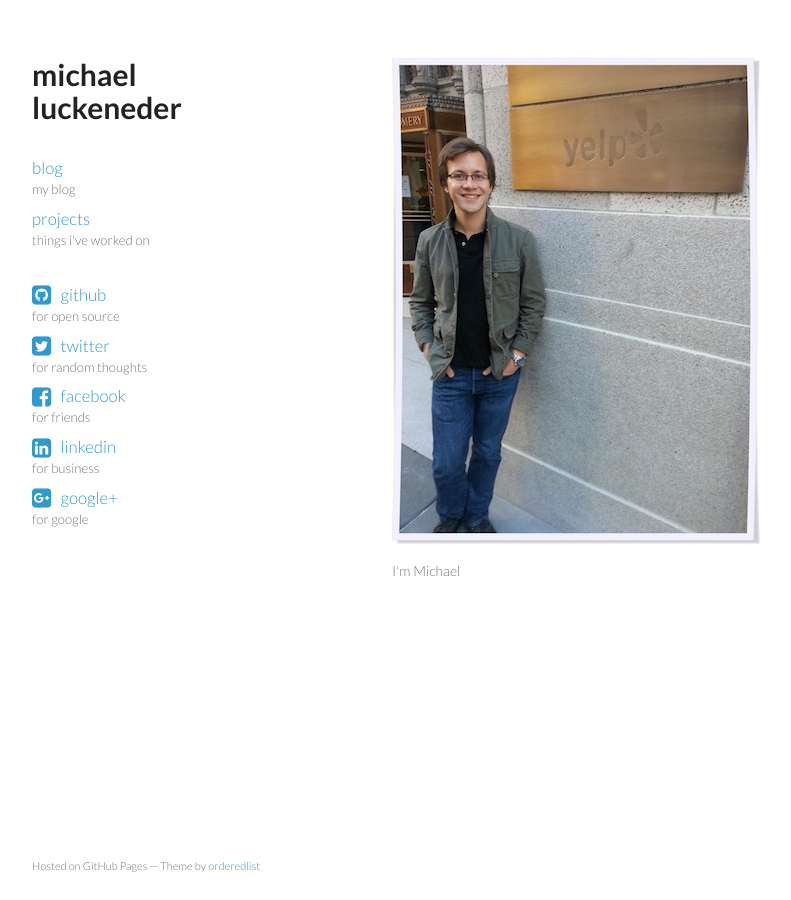
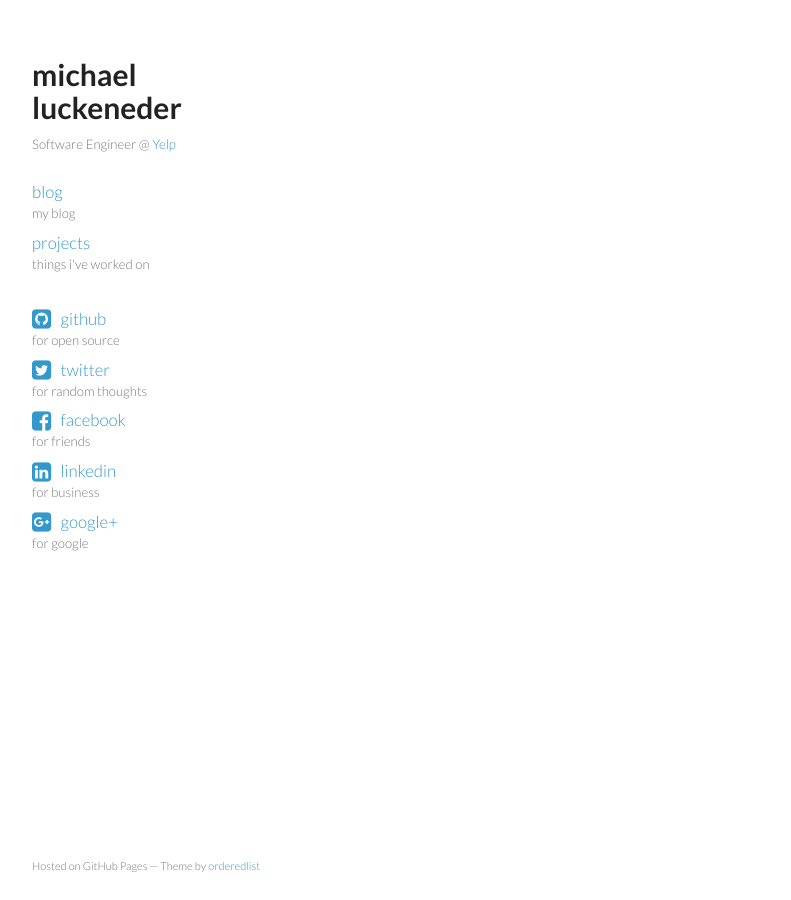
Before and after one commit to optiminimalist/optiminimalist.github.io, a Jekyll site: the page built from index.html, in a window 1280 px wide. Shown: the whole page, without its empty margins (178-969 px from the left). Built offline with Jekyll 4.4.1, drawn with Linux system fonts in a browser that asks for light colours; nearby versions of some CDN libraries.

Commit message:
changed index

```diff
--- a/_includes/header.html
+++ b/_includes/header.html
@@ -1,5 +1,9 @@
 <h1><a href="/">michael<br>luckeneder</a></h1>
-<br>
+<p>
+<small>
+    Software Engineer @ <a href="http://www.yelp.com">Yelp</a>
+</small>
+</p>
 <p class="view"><a href="/posts.html">blog  <small>my blog</small></a></p>
 <p class="view"><a href="/projects.html">projects  <small>things i've worked on</small></a></p>
 
--- a/_posts/2013-12-27-welcome-to-jekyll.markdown
+++ b/_posts/2013-12-27-welcome-to-jekyll.markdown
@@ -2,7 +2,7 @@
 layout: post
 title:  "Welcome to Jekyll!"
 date:   2013-12-27 03:12:46
-categories: jekyll update
+categories: articles
 ---
 
 You'll find this post in your `_posts` directory - edit this post and re-build (or run with the `-w` switch) to see your changes!
--- a/index.html
+++ b/index.html
@@ -2,6 +2,3 @@
 layout: default
 title: luckeneder.net
 ---
-
-<img src="/images/image.jpg">
-<p>I'm Michael</p>
--- a/stylesheets/styles.css
+++ b/stylesheets/styles.css
@@ -16,6 +16,10 @@ header h1 a:hover { color: #222;}
 
 p, ul, ol, table, pre, dl {
   margin:0 0 20px;
+}
+
+section p {
+  font-size:18px;
 }
 
 h1, h2, h3 {
@@ -106,7 +110,7 @@ img {
 }
 
 header {
-  width:270px;
+  width:200px;
   float:left;
   position:fixed;
 }
@@ -194,7 +198,7 @@ header ul a strong {
 }
 
 section {
-  width:500px;
+  width:570px;
   float:right;
   padding-bottom:50px;
 }
@@ -300,8 +304,7 @@ footer {
       }
       section p { margin-top: 10px; }
       section h1 { margin-bottom: 15px; }
-      section h2 { margin-bottom: 10px; }
-      section h2 { margin-bottom: 10px; }
+      section h2 { margin-bottom: 15px; }
       footer { bottom: 20px; }
       footer p { margin-bottom: 5px; }
       .half-width {
```
Also changed, not shown: _posts/2013-05-23-readability-feature-post.md (line endings or trailing spaces).
